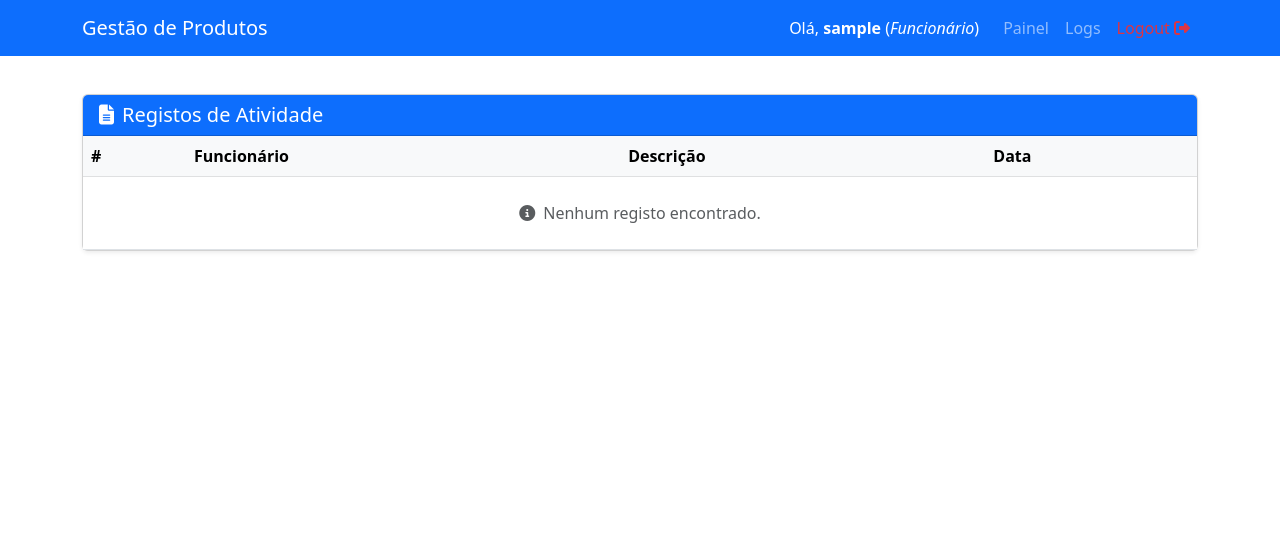
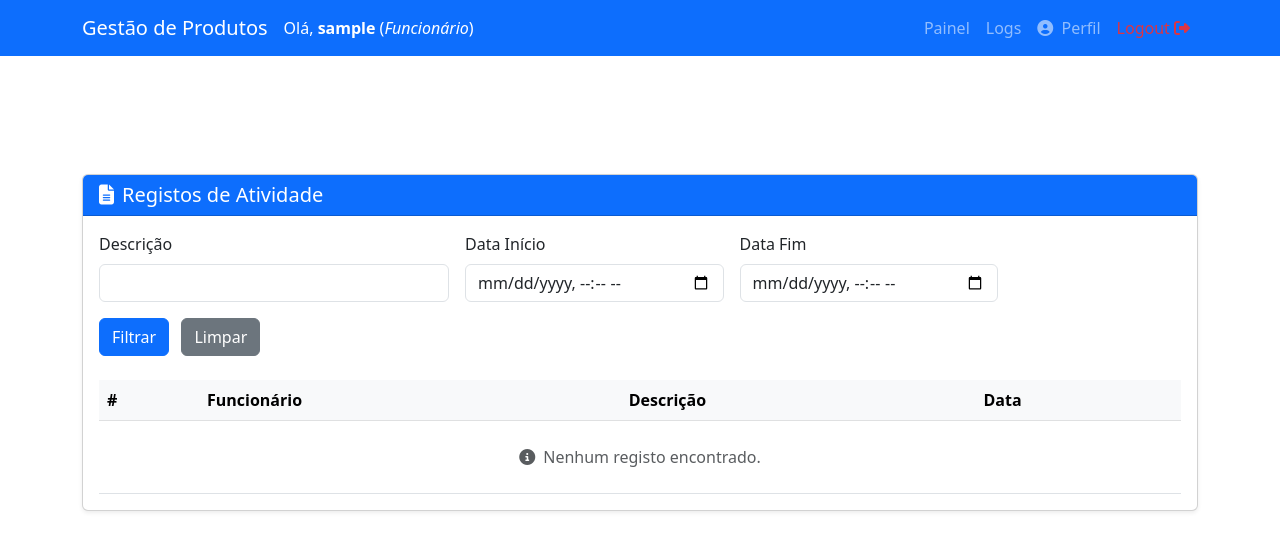
Before and after one commit to NaNdUSL/gestor_inventario, a Flask app: page /logs in a window 1280 px wide. Shown: the top 551 px of the page. Run offline with Flask 3, Linux system fonts and the light colour scheme; the visitor is signed in with stand-in values (Sample User, id 1); data that the repository does not hold is empty.

Commit message:
resolução de problemas de formatação no base.html e adição de controlo de quantidade nos produtos

```diff
--- a/app.py
+++ b/app.py
@@ -188,12 +188,96 @@ def apagar(id):
 
 	return redirect(url_for('painel'))
 
+@app.route('/ajustar_quantidade/<int:id>', methods=['POST'])
+def ajustar_quantidade(id):
+	produto = Produto.query.get_or_404(id)
+	try:
+		ajuste = int(request.form['quantidade'])
+	except ValueError:
+		flash('Quantidade inválida.', 'danger')
+		return redirect(url_for('painel', opt='produtos'))
+
+	nova_quantidade = produto.quantidade + ajuste
+	if nova_quantidade < 0:
+		flash('Não pode reduzir a quantidade para um valor negativo.', 'danger')
+		return redirect(url_for('painel', opt='produtos'))
+
+	produto.quantidade = nova_quantidade
+	db.session.commit()
+	flash('Quantidade ajustada com sucesso.', 'success')
+	return redirect(url_for('painel', opt='produtos'))
+
 
 @app.route('/logs')
 @login_required
 def listar_logs():
-	logs = Log.query.order_by(Log.data.desc()).all()
-	return render_template('logs.html', logs=logs)
+	cargo_filter = request.args.get('cargo', '').strip()
+	nome_filter = request.args.get('nome', '').strip()
+	descricao_filter = request.args.get('descricao', '').strip()
+
+	# Espera strings tipo "YYYY-MM-DD HH:MM" ou só "YYYY-MM-DD"
+	data_inicio_str = request.args.get('data_inicio', '').strip()
+	data_fim_str = request.args.get('data_fim', '').strip()
+
+	data_inicio = None
+	data_fim = None
+	fmt = "%Y-%m-%d %H:%M"
+	fmt_date_only = "%Y-%m-%d"
+
+	try:
+		if data_inicio_str:
+			# Tenta com datetime completo, se falhar tenta só data
+			try:
+				data_inicio = datetime.strptime(data_inicio_str, fmt)
+			except ValueError:
+				data_inicio = datetime.strptime(data_inicio_str, fmt_date_only)
+		if data_fim_str:
+			try:
+				data_fim = datetime.strptime(data_fim_str, fmt)
+			except ValueError:
+				data_fim = datetime.strptime(data_fim_str, fmt_date_only)
+				# Ajustar fim do dia para 23:59:59
+				data_fim = data_fim.replace(hour=23, minute=59, second=59)
+	except Exception:
+		# Ignorar parse error (ou podes fazer flash erro)
+		pass
+
+	if current_user.cargo == 'admin':
+		query = Log.query.join(Log.utilizador)
+
+		if cargo_filter:
+			query = query.filter(Utilizador.cargo == cargo_filter)
+
+		if nome_filter:
+			query = query.filter(Utilizador.nome.ilike(f'%{nome_filter}%'))
+
+		if data_inicio:
+			query = query.filter(Log.data >= data_inicio)
+		if data_fim:
+			query = query.filter(Log.data <= data_fim)
+
+		logs = query.order_by(Log.data.desc()).all()
+
+	else:
+		# Funcionário vê só os seus logs e pode filtrar por descrição + datas
+		query = Log.query.filter_by(utilizador_id=current_user.id)
+
+		if descricao_filter:
+			query = query.filter(Log.descricao.ilike(f'%{descricao_filter}%'))
+
+		if data_inicio:
+			query = query.filter(Log.data >= data_inicio)
+		if data_fim:
+			query = query.filter(Log.data <= data_fim)
+
+		logs = query.order_by(Log.data.desc()).all()
+
+	return render_template('logs.html', logs=logs,
+						cargo_filter=cargo_filter,
+						nome_filter=nome_filter,
+						descricao_filter=descricao_filter,
+						data_inicio=data_inicio_str,
+						data_fim=data_fim_str)
 
 
 @app.route('/login', methods=['GET', 'POST'])
@@ -211,7 +295,7 @@ def login():
 			else:
 				return redirect(url_for('painel'))
 
-		return "Login inválido. Tente novamente!"
+		flash("Credenciais erradas. Tente novamente.", "danger")
 
 	return render_template('login.html', form=form)
 
@@ -282,7 +366,7 @@ def lista_funcionarios():
 @app.route('/funcionarios/editar/<int:id>', methods=['GET', 'POST'])
 @login_required
 def editar_funcionario(id):
-	if current_user.cargo != 'admin':
+	if current_user.cargo != 'admin' and current_user.id != id:
 		flash("Acesso não autorizado.", "erro")
 		return redirect(url_for('painel'))
 
@@ -300,9 +384,14 @@ def editar_funcionario(id):
 
 		db.session.commit()
 		flash("Funcionário atualizado com sucesso!", "sucesso")
-		return redirect(url_for('lista_funcionarios'))
+
+		if current_user.cargo == 'admin':
+			return redirect(url_for('lista_funcionarios'))
+		else:
+			return redirect(url_for('painel'))
 
 	return render_template('editar_funcionario.html', form=form)
+
 
 
 @app.route('/funcionarios/apagar/<int:id>')
--- a/forms.py
+++ b/forms.py
@@ -26,7 +26,7 @@ class ProdutoForm(FlaskForm):
 	preco = FloatField('Preço', validators=[DataRequired()])
 	descricao = StringField('Descrição')
 	categoria = SelectField('ID da Categoria', coerce=int)
-	quantidade = IntegerField('Qunatidade', validators=[DataRequired()])
+	quantidade = IntegerField('Quantidade', validators=[DataRequired()])
 	submeter = SubmitField('Gravar')
 
 
--- a/static/css/styles.css
+++ b/static/css/styles.css
@@ -111,3 +111,15 @@
 .buttons button[name="confirmar"][value="nao"]:hover {
     background-color: #5a6268;
 }
+
+body {
+	padding-top: 70px;
+}
+
+.navbar-text-center {
+	position: absolute;
+	left: 50%;
+	transform: translateX(-50%);
+	color: white;
+	font-weight: 500;
+}
--- a/templates/base.html
+++ b/templates/base.html
@@ -6,31 +6,28 @@
 	<title>{% block titulo %}Gestão de Produtos{% endblock %}</title>
 
 	<link href="https://cdn.jsdelivr.net/npm/bootstrap@5.3.0/dist/css/bootstrap.min.css" rel="stylesheet">
-
 	<link rel="stylesheet" href="{{ url_for('static', filename='css/styles.css') }}">
 	<link rel="stylesheet" href="https://cdnjs.cloudflare.com/ajax/libs/font-awesome/6.7.2/css/all.min.css" integrity="sha512-Evv84Mr4kqVGRNSgIGL/F/aIDqQb7xQ2vcrdIwxfjThSH8CSR7PBEakCr51Ck+w+/U6swU2Im1vVX0SVk9ABhg==" crossorigin="anonymous" referrerpolicy="no-referrer" />
-
-	<style>
-		body {
-			padding-top: 70px;
-		}
-	</style>
 </head>
 <body>
 	<nav class="navbar navbar-expand-lg navbar-dark bg-primary fixed-top">
-		<div class="container">
-			<a class="navbar-brand" href="{{ url_for('painel') }}">Gestão de Produtos</a>
+		<div class="container position-relative d-flex justify-content-between align-items-center">
+			<a class="navbar-brand">Gestão de Produtos</a>
+
+			{% if current_user.is_authenticated %}
+			<span class="text-white me-3">
+				Olá, <strong>{{ current_user.nome }}</strong>
+				(<em>{{ "Funcionário" if current_user.cargo == "funcionario" else "Administrador" }}</em>)
+			</span>
+			{% endif %}
 
 			<button class="navbar-toggler" type="button" data-bs-toggle="collapse" data-bs-target="#navbarConteudo" aria-controls="navbarConteudo" aria-expanded="false" aria-label="Alternar navegação">
 				<span class="navbar-toggler-icon"></span>
 			</button>
 
-			<div class="collapse navbar-collapse" id="navbarConteudo">
+			<div class="collapse navbar-collapse justify-content-end" id="navbarConteudo">
 				{% if current_user.is_authenticated %}
-					<ul class="navbar-nav ms-auto align-items-center">
-						<li class="nav-item me-3 text-white">
-							Olá, <strong>{{ current_user.nome }}</strong> (<em>{{ "Funcionário" if current_user.cargo == "funcionario" else "Administrador" }}</em>)
-						</li>
+				<ul class="navbar-nav align-items-center">
 					{% if current_user.cargo == 'funcionario' %}
 					<li class="nav-item">
 						<a href="{{ url_for('painel') }}" class="nav-link">Painel</a>
@@ -47,6 +44,11 @@
 						<a href="{{ url_for('listar_logs') }}" class="nav-link">Logs</a>
 					</li>
 					<li class="nav-item">
+						<a href="{{ url_for('editar_funcionario', id=current_user.id) }}" class="nav-link" title="Editar Perfil">
+							<i class="fas fa-user-circle me-1"></i> Perfil
+						</a>
+					</li>
+					<li class="nav-item">
 						<a href="{{ url_for('logout') }}" class="nav-link text-danger">Logout <i class="fas fa-sign-out-alt"></i></a>
 					</li>
 				</ul>
@@ -55,19 +57,7 @@
 		</div>
 	</nav>
 
-	<div class="container py-4">
-		{% with mensagens = get_flashed_messages(with_categories=true) %}
-			{% if mensagens %}
-				<div class="mb-4">
-					{% for categoria, mensagem in mensagens %}
-						<div class="alert alert-{{ categoria }} alert-dismissible fade show" role="alert">
-							{{ mensagem }}
-							<button type="button" class="btn-close" data-bs-dismiss="alert" aria-label="Close"></button>
-						</div>
-					{% endfor %}
-				</div>
-			{% endif %}
-		{% endwith %}
+	<div class="container py-4" style="margin-top: 80px;">
 		{% block conteudo %}{% endblock %}
 	</div>
 
--- a/templates/logs.html
+++ b/templates/logs.html
@@ -5,7 +5,46 @@
     <div class="card-header bg-primary text-white d-flex justify-content-between align-items-center">
         <h5 class="mb-0"><i class="fas fa-file-alt me-2"></i>Registos de Atividade</h5>
     </div>
-    <div class="card-body p-0">
+
+    <div class="card-body">
+        <form method="get" class="row g-3 mb-4">
+            {% if current_user.cargo == 'admin' %}
+            <div class="col-md-3">
+                <label for="cargo" class="form-label">Cargo</label>
+                <select name="cargo" id="cargo" class="form-select">
+                    <option value="" {% if not cargo_filter %}selected{% endif %}>Todos</option>
+                    <option value="admin" {% if cargo_filter == 'admin' %}selected{% endif %}>Administrador</option>
+                    <option value="funcionario" {% if cargo_filter == 'funcionario' %}selected{% endif %}>Funcionário</option>
+                </select>
+            </div>
+            <div class="col-md-3">
+                <label for="nome" class="form-label">Nome</label>
+                <input type="text" name="nome" id="nome" class="form-control" value="{{ nome_filter }}">
+            </div>
+            {% endif %}
+
+            {% if current_user.cargo != 'admin' %}
+            <div class="col-md-4">
+                <label for="descricao" class="form-label">Descrição</label>
+                <input type="text" name="descricao" id="descricao" class="form-control" value="{{ descricao_filter }}">
+            </div>
+            {% endif %}
+
+            <div class="col-md-3">
+                <label for="data_inicio" class="form-label">Data Início</label>
+                <input type="datetime-local" name="data_inicio" id="data_inicio" class="form-control" value="{{ data_inicio }}">
+            </div>
+            <div class="col-md-3">
+                <label for="data_fim" class="form-label">Data Fim</label>
+                <input type="datetime-local" name="data_fim" id="data_fim" class="form-control" value="{{ data_fim }}">
+            </div>
+
+            <div class="col-md-3 align-self-end">
+                <button type="submit" class="btn btn-primary">Filtrar</button>
+                <a href="{{ url_for('listar_logs') }}" class="btn btn-secondary ms-2">Limpar</a>
+            </div>
+        </form>
+
         <div class="table-responsive">
             <table class="table table-hover mb-0">
                 <thead class="table-light">
```
Also changed, not shown: templates/login.html (+18 -3 lines), templates/painel.html (+23 -6 lines). Lines whose indentation alone changed are shown as unchanged.
